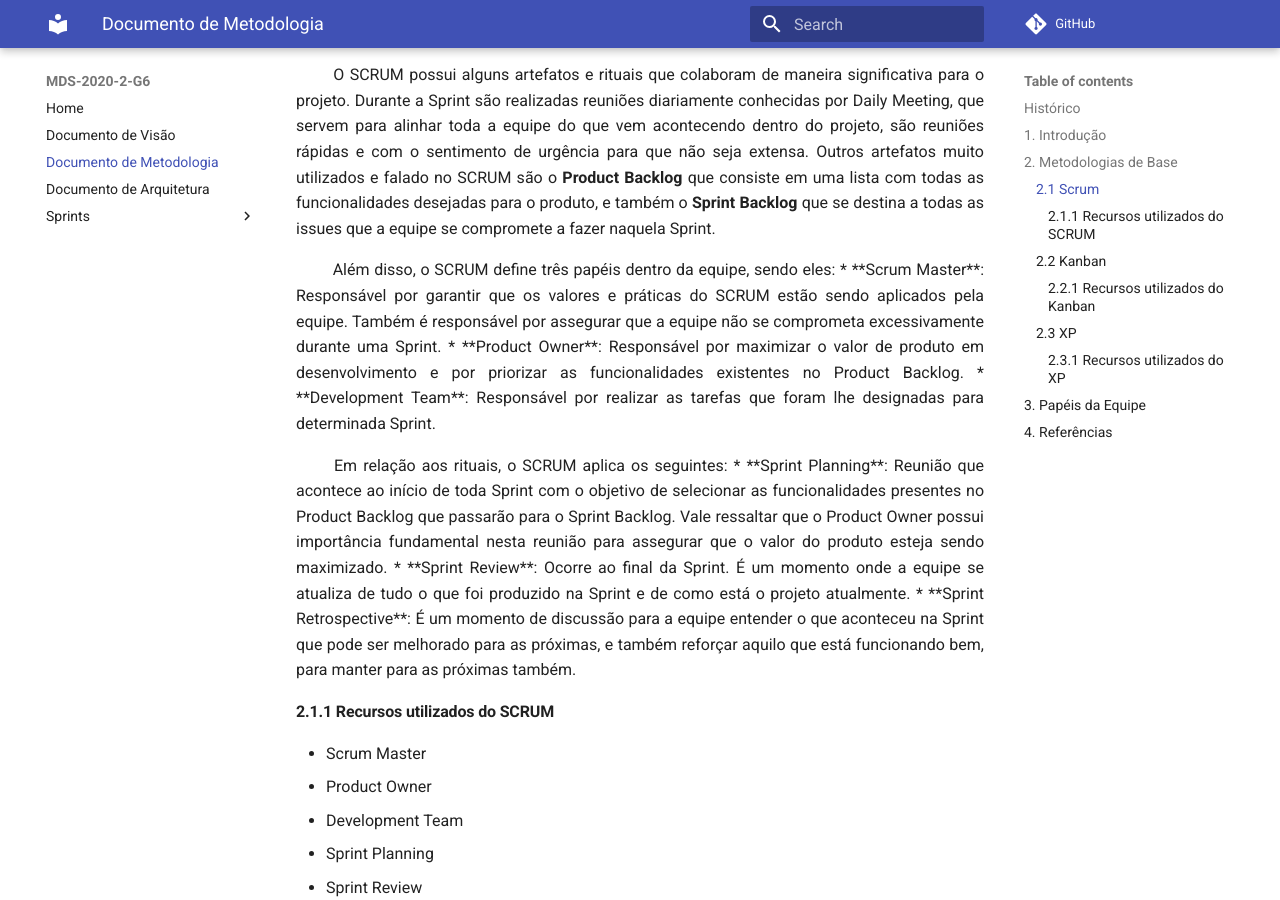
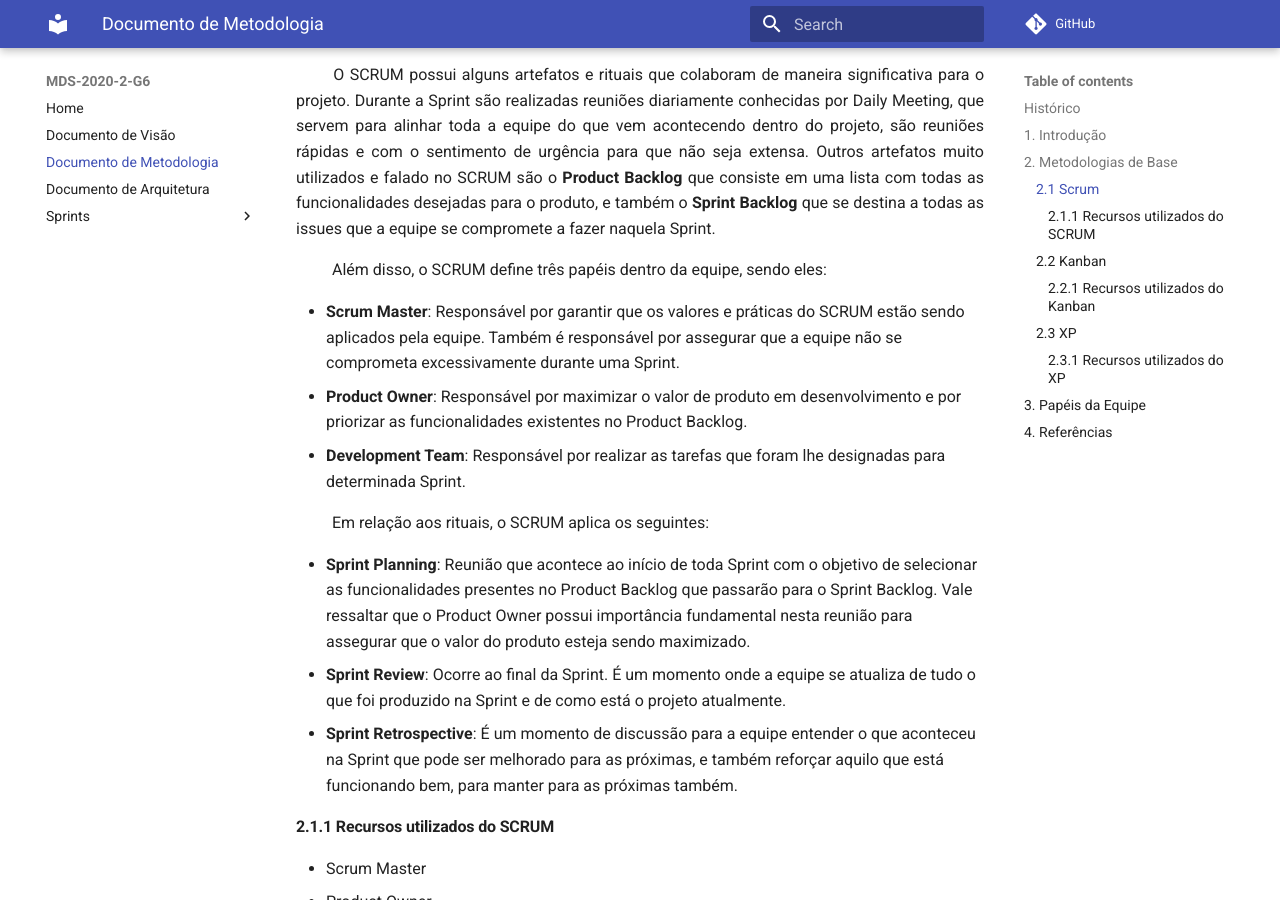
Before and after one commit to fga-eps-mds/2020.2-Hortum, an MkDocs documentation site: the page built from docs/Documento_metodologia.md, in a window 1280 px wide and 900 px high, scrolled down 1074 px. Built offline with MkDocs 1.6.1 and Material for MkDocs 9.7.7, drawn with Linux system fonts in a browser that asks for light colours; comment, search, counter and statistics services are not loaded.

Commit message:
#12 Modificando o markdown das listas

```diff
--- a/docs/Documento_metodologia.md
+++ b/docs/Documento_metodologia.md
@@ -19,17 +19,21 @@
 
 <p align = "justify"> &emsp;&emsp; O SCRUM possui alguns artefatos e rituais que colaboram de maneira significativa para o projeto. Durante a Sprint são realizadas reuniões diariamente conhecidas por Daily Meeting, que servem para alinhar toda a equipe do que vem acontecendo dentro do projeto, são reuniões rápidas e com o sentimento de urgência para que não seja extensa. Outros artefatos muito utilizados e falado no SCRUM são o <b>Product Backlog</b> que consiste em uma lista com todas as funcionalidades desejadas para o produto, e também o <b>Sprint Backlog</b> que se destina a todas as issues que a equipe se compromete a fazer naquela Sprint. </p>
 
-<p align = "justify"> &emsp;&emsp; Além disso, o SCRUM define três papéis dentro da equipe, sendo eles:
+<p align = "justify"> &emsp;&emsp; Além disso, o SCRUM define três papéis dentro da equipe, sendo eles: </p>
 
-* **Scrum Master**: Responsável por garantir que os valores e práticas do SCRUM estão sendo aplicados pela equipe. Também é responsável por assegurar que a equipe não se comprometa excessivamente durante uma Sprint.
-* **Product Owner**: Responsável por maximizar o valor de produto em desenvolvimento e por priorizar as funcionalidades existentes no Product Backlog.
-* **Development Team**: Responsável por realizar as tarefas que foram lhe designadas para determinada Sprint.</p>
+<ul>
+    <li> <b>Scrum Master</b>: Responsável por garantir que os valores e práticas do SCRUM estão sendo aplicados pela equipe. Também é responsável por assegurar que a equipe não se comprometa excessivamente durante uma Sprint. </li>
+    <li> <b>Product Owner</b>: Responsável por maximizar o valor de produto em desenvolvimento e por priorizar as funcionalidades existentes no Product Backlog. </li>
+    <li> <b>Development Team</b>: Responsável por realizar as tarefas que foram lhe designadas para determinada Sprint. </li>
+</ul>
 
-<p align = "justify"> &emsp;&emsp; Em relação aos rituais, o SCRUM aplica os seguintes:
+<p align = "justify"> &emsp;&emsp; Em relação aos rituais, o SCRUM aplica os seguintes: </p>
 
-* **Sprint Planning**: Reunião que acontece ao início de toda Sprint com o objetivo de selecionar as funcionalidades presentes no Product Backlog que passarão para o Sprint Backlog. Vale ressaltar que o Product Owner possui importância fundamental nesta reunião para assegurar que o valor do produto esteja sendo maximizado.
-* **Sprint Review**: Ocorre ao final da Sprint. É um momento onde a equipe se atualiza de tudo o que foi produzido na Sprint e de como está o projeto atualmente.
-* **Sprint Retrospective**: É um momento de discussão para a equipe entender o que aconteceu na Sprint que pode ser melhorado para as próximas, e também reforçar aquilo que está funcionando bem, para manter para as próximas também. </p>
+<ul>
+    <li> <b>Sprint Planning</b>: Reunião que acontece ao início de toda Sprint com o objetivo de selecionar as funcionalidades presentes no Product Backlog que passarão para o Sprint Backlog. Vale ressaltar que o Product Owner possui importância fundamental nesta reunião para assegurar que o valor do produto esteja sendo maximizado.
+    <li> <b>Sprint Review</b>: Ocorre ao final da Sprint. É um momento onde a equipe se atualiza de tudo o que foi produzido na Sprint e de como está o projeto atualmente.
+    <li> <b>Sprint Retrospective</b>: É um momento de discussão para a equipe entender o que aconteceu na Sprint que pode ser melhorado para as próximas, e também reforçar aquilo que está funcionando bem, para manter para as próximas também.
+</ul>
 
 #### 2.1.1 Recursos utilizados do SCRUM
 * Scrum Master
```
